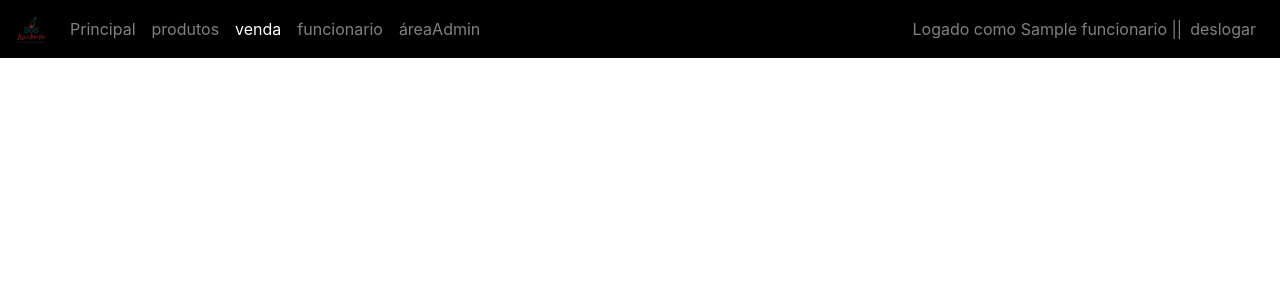
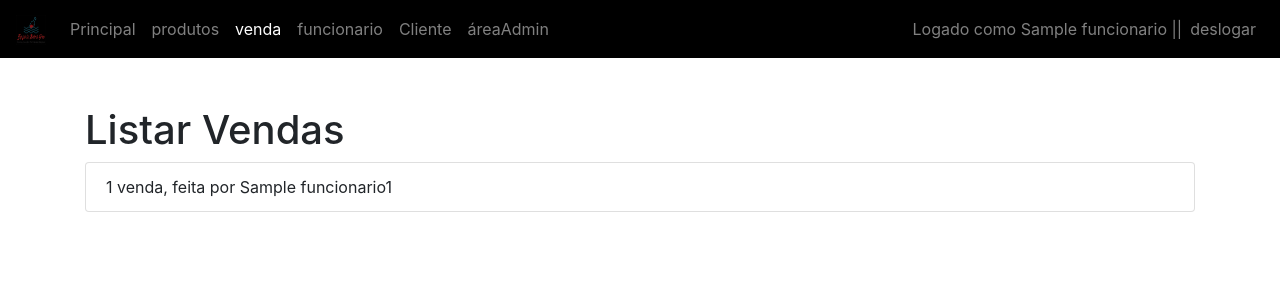
Before and after one commit to Renato-A-C/PythonNormal, a Django app: page /cruvenda/lista_venda in a window 1280 px wide. Shown: the top 300 px of the page. Run offline with Django 4.2, Linux system fonts and the light colour scheme; a user stored in the database is signed in; tables that the repository leaves empty hold one stand-in row (values such as "Sample post"); some libraries are stand-ins or nearby versions.

Commit message:
att
funcionando

```diff
--- a/Dejango/BarTobias/Tobias/models.py
+++ b/Dejango/BarTobias/Tobias/models.py
@@ -87,8 +87,8 @@ class Cliente(models.Model):
 
 class Venda(models.Model):
 
-    funcionarioId = models.ForeignKey(Funcionario1, on_delete=models.PROTECT, related_name="listagemFuncionario", blank=True)
-    clienteId= models.ForeignKey(Cliente, on_delete=models.PROTECT, related_name="listagemCliente", blank=True)
+    funcionarioId = models.ForeignKey(Funcionario1, on_delete=models.PROTECT, related_name="listagemFuncionario",)
+    clienteId= models.ForeignKey(Cliente, on_delete=models.PROTECT, related_name="listagemCliente", )
     dataVenda = models.DateField(auto_now_add=True)
     status = models.BooleanField(default=True)
     excluido = models.BooleanField(default=False)
@@ -100,4 +100,4 @@ class ItemVenda(models.Model):
     produtoId = models.ForeignKey(Produto, on_delete=models.PROTECT, related_name="listagemProduto")
     quantidade = models.IntegerField()
     def __str__(self):
-        return (f"{self.venda.id} do {self.venda.funcionarioId}")
+        return (f"{self.venda.id} ")
--- a/Dejango/BarTobias/Tobias/templates/base.html
+++ b/Dejango/BarTobias/Tobias/templates/base.html
@@ -50,6 +50,12 @@
               funcionario
             </a>
           </li>
+          <li class="nav-item {% block active5 %} {% endblock %}">
+            <a class="nav-link {% block desativa5 %}{% endblock %}"href="{% url 'lista_cliente' %}">
+              Cliente
+            </a>
+          </li>
+
           <li class="nav-item">
 
             <a class="nav-link" href="{% url 'admin:index' %}">áreaAdmin</a>
--- a/Dejango/BarTobias/Tobias/templates/cruvenda/lista_venda.html
+++ b/Dejango/BarTobias/Tobias/templates/cruvenda/lista_venda.html
@@ -4,5 +4,19 @@
 {% load static %}
 {% block content %}
 
+<div class="container mt-5">
+    <h1>Listar Vendas</h1>
+    <ul class="list-group">
+    {% for venda in venda %}
+
+
+    <li class="list-group-item">
+        {{ venda.id }} venda, feita por {{ venda.funcionarioId }}
+
+    </li>
+    {% endfor %}
+</ul>
+</div>
+
 
 {% endblock content %}
--- a/Dejango/BarTobias/Tobias/templates/cruvenda/venda.html
+++ b/Dejango/BarTobias/Tobias/templates/cruvenda/venda.html
@@ -3,6 +3,6 @@
 {% block active3 %}active{% endblock active3 %}{% block desativa3 %}disabled{% endblock desativa3 %}
 {% load static %}
 {% block content %}
-<a type="button" class="btn btn-success" href="{% url 'criar_venda' %}">Criar nova venda</a>
-
+<a type="button" class="btn btn-success" href="{% url 'criar_venda2' %}">Criar nova venda</a>
+<a type="button" class="btn btn-success" href="{% url 'lista_venda' %}">listar vendas</a>
 {% endblock content %}
--- a/Dejango/BarTobias/Tobias/templates/registration/login.html
+++ b/Dejango/BarTobias/Tobias/templates/registration/login.html
@@ -29,9 +29,9 @@
               <form method="post">
                 {% csrf_token %}
                 <div class="form-group row">
-                  <label for="email_address" class="col-md-4 col-form-label text-md-right">Username</label>
+                  <label for="email_address" class="col-md-4 col-form-label text-md-right">Email</label>
                   <div class="col-md-6">
-                    <input type="text" id="email_address" class="form-control" name="email" required autofocus>
+                    <input type="email" id="email_address" class="form-control" name="username" required autofocus>
                   </div>
                 </div>
 
--- a/Dejango/BarTobias/Tobias/urls.py
+++ b/Dejango/BarTobias/Tobias/urls.py
@@ -28,8 +28,16 @@ urlpatterns = [
     # Crud para vendas
     path("cruvenda/venda", views.venda, name="venda"),
     path("cruvenda/lista_venda", views.lista_venda, name="lista_venda"),
-    path("cruvenda/criar_venda", views.criar_venda, name="criar_venda"),
+    path("cruvenda/criar_venda2", views.criar_venda2, name="criar_venda2"),
+    path("cruvenda/criar_venda/<int:id>", views.criar_venda, name="criar_venda"),
+    path("cruvenda/addp/<int:id>", views.addp, name="addp"),
+    # Crud para cliente
 
+    path("crucliente/lista_cliente", views.lista_cliente, name="lista_cliente"),
+    path("crucliente/alterar_cliente", views.alterar_cliente, name="alterar_cli"),
+    path("crucliente/alterar_cliente/<int:id>", views.alterar_cliente, name="alterar_cliente"),
+    path("crucliente/deletar_cliente", views.deletar_cliente, name="deletar_cli"),
+    path("crucliente/deletar_cliente/<int:id>", views.deletar_cliente, name="deletar_cliente"),
     # Views gerais
     path('relatorios/relatorio/', relatorio_pdf.as_view(), name='relatorio_pdf'),
 
--- a/Dejango/BarTobias/Tobias/views.py
+++ b/Dejango/BarTobias/Tobias/views.py
@@ -7,6 +7,7 @@ from django.contrib import messages
 from django.contrib.auth import login,logout,authenticate
 from django.views.generic import View
 from django.forms import formset_factory
+from django.utils import timezone
 from .models import Produto, Venda, Funcionario, Funcionario1, Funcionario2, ItemVenda, Cliente
 from .forms import ProdutoForm,  VendaForm, FuncionarioForm, Funcionario1Form, Funcionario2Form, ClienteForm, ItemVendaForm, ItemVendaFormSet
 from reportlab.pdfgen import canvas
@@ -39,10 +40,11 @@ def criacaoProduto(request):
         if form.is_valid():
             print("funciounou")
             try:
-
+                print(f"salvo ")
                 form.save()
 
                 return redirect('lista_produto')
+
             except:
                 pass
     else:
@@ -189,19 +191,108 @@ def venda(request):
 @login_required
 def lista_venda(request):
     venda = Venda.objects.all()
-
+    func = Funcionario.objects.all()
     context={
-        'Venda': venda
+        'venda': venda,
+        'funcionario':func
     }
     return render(request,"cruvenda/lista_venda.html",context)
 
 @login_required
+def criar_venda2(request):
+
+    print("criação iniciada")
+
+    venda1 = VendaForm(request.POST)
+    venda1 = Venda.objects.create()
+    venda1.save()
+    print(venda1.id)
+
+    return redirect(f'criar_venda/{venda1.id}')
+
+"""
+    funcionarioId = models.ForeignKey(Funcionario1, on_delete=models.PROTECT, related_name="listagemFuncionario",)
+    clienteId= models.ForeignKey(Cliente, on_delete=models.PROTECT, related_name="listagemCliente", )
+    dataVenda = models.DateField(auto_now_add=True)
+    status = models.BooleanField(default=True)
+    excluido = models.BooleanField(default=False)
+"""
+@login_required
+def addp(request,id):
+    venda1 = Venda.objects.get(id=id)
+    venda2 = ItemVenda.objects.create(venda = venda1)
+    venda2.save()
+    return redirect(request.META.get('HTTP_REFERER', '/'))
+"""
+    funcionarioId = models.ForeignKey(Funcionario1, on_delete=models.PROTECT, related_name="listagemFuncionario",)
+    clienteId= models.ForeignKey(Cliente, on_delete=models.PROTECT, related_name="listagemCliente", )
+    dataVenda = models.DateField(auto_now_add=True)
+    status = models.BooleanField(default=True)
+    excluido = models.BooleanField(default=False)
+"""
+@login_required
+def criar_venda(request, id):
+    venda1 = Venda.objects.get(id=id)
+    funcionario = Funcionario1.objects.all()
+    produto = Produto.objects.all()
+    venda2 = ItemVenda.objects.filter(venda=id)
+    print(ItemVenda.objects.count())
+
+    if request.method == "POST":
+        # = request.POST.get('')
+        funcI = request.POST.get('funcionarioId')
+        func = Funcionario1.objects.get(id=funcI)
+        venda1.funcionarioId = func
+        cliE = request.POST.get('clienteId')
+        cli = Cliente.objects.get(id=cliE)
+        venda1.clienteId = cli
+        venda1.dataVenda = timezone.now()
+
+        venda1.save()
+        print("post validado")
+
+        for key, value in request.POST.items():
+            if key.startswith('quantidade_'):
+                itemvenda_id = int(key.split('_')[1])
+                itemvenda = ItemVenda.objects.get(id=itemvenda_id)
+                itemvenda.quantidade = value
+                itemvenda.save()
+                print(f"quantidade feita {value}")
+            elif key.startswith('produtoId_'):
+                itemvenda_id = int(key.split('_')[1])
+                itemvenda = ItemVenda.objects.get(id=itemvenda_id)
+                print(f"valor {value}")
+                produto_id = int(value)  # Supondo que o valor enviado seja o ID do produto
+                produto1 = Produto.objects.get(id=produto_id)
+                itemvenda.produtoId = produto1
+                itemvenda.save()
+                print('funcionou')
+        print("aaaaaa")
+        return redirect('venda')
+
+    context = {
+        'venda':venda1,
+        'Funcionario':funcionario,
+        'Produto': produto,
+        'LProduto':ItemVenda.objects.filter(venda=id),
+        'Cliente': Cliente.objects.all(),
+
+    }
+    return render(request, f'cruvenda/criar_venda.html', context)
+
+"""
+@login_required
 def criar_venda(request):
     if request.method == "POST":
+        pedido = Produto.objects.create(funcionario=Funcionario)
+        produto = Produto.objects.get(id=1)
 
+        quantidade = 2
+        item = ItemVenda.objects.create(produtoId=produto, quantidade=quantidade)
         venda1 = VendaForm(request.POST)
         venda2 = ItemVendaForm(request.POST)
         item_venda_forms = [ItemVendaForm(request.POST, prefix=str(i)) for i in range(1, len(request.POST))]
+        produto = ItemVenda.objects.filter(venda=Venda)
         print("ate aqui sim")
         if venda1.is_valid() and all(item_venda_form.is_valid() for item_venda_form in item_venda_forms):
             print("aaaaaa")
@@ -235,7 +326,7 @@ def criar_venda(request):
     return render(request, 'cruvenda/criar_venda.html', context)
 
 
-"""
+
 @login_required
 def criar_venda(request):
     venda1 = VendaForm(request.POST)
@@ -271,11 +362,39 @@ def criar_venda(request):
     return render(request, 'cruvenda/criar_venda.html', context)
 """
 
+@login_required
+def deletar_venda(request):
+    venda = Venda.objects.get(id=id)
+    venda.excluido = True
+    venda.save()
+    return redirect('lista_venda')
+
+"""
+Views para cliente
+"""
+@login_required
+def lista_cliente(request):
+    cliente = Cliente.objects.all()
+    context = {
+        'cliente': cliente
+    }
+    return render(request,"crucliente/lista_cliente.html", context)
 
 @login_required
-def deletar_venda(request):
-    Produtos = Produto.objects.all()
-    return render(request,"cruvenda/lista_venda.html", {'Produto': Produtos})
+def alterar_cliente(request):
+    cliente = Cliente.objects.all()
+    context = {
+        'cliente': cliente
+    }
+    return render(request,"crucliente/alterar_cliente.html", context)
+
+@login_required
+def deletar_cliente(request,id):
+    cliente = Cliente.objects.get(id=id)
+    cliente.excluido = True
+    cliente.save()
+    return redirect('lista_cliente')
+
 
 # Views adicionais
 
```
Also changed, not shown: Dejango/BarTobias/Tobias/templates/crucliente/lista_cliente.html (added, +21 -0 lines), Dejango/BarTobias/Tobias/templates/cruvenda/criar_venda.html (+40 -47 lines), Dejango/BarTobias/Tobias/templates/crucliente/alterar_cliente.html (added), 1 other file.
